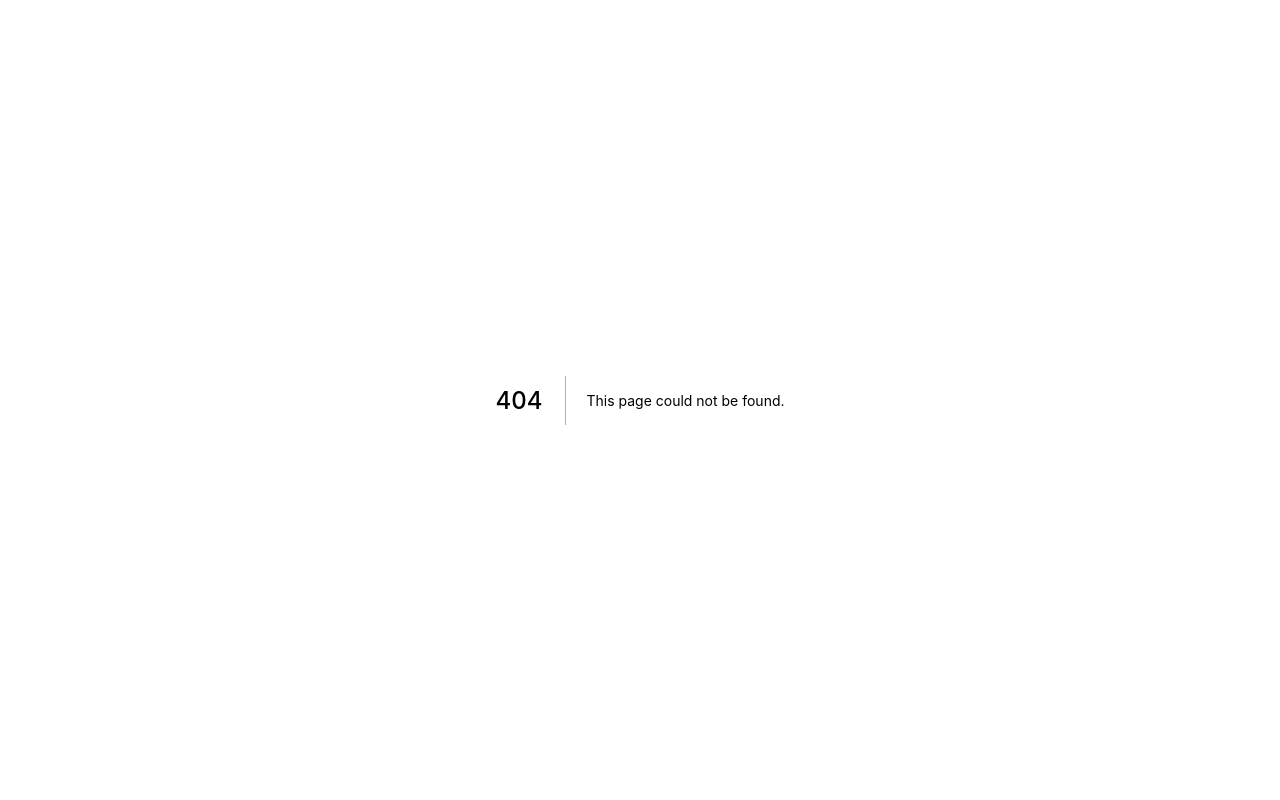
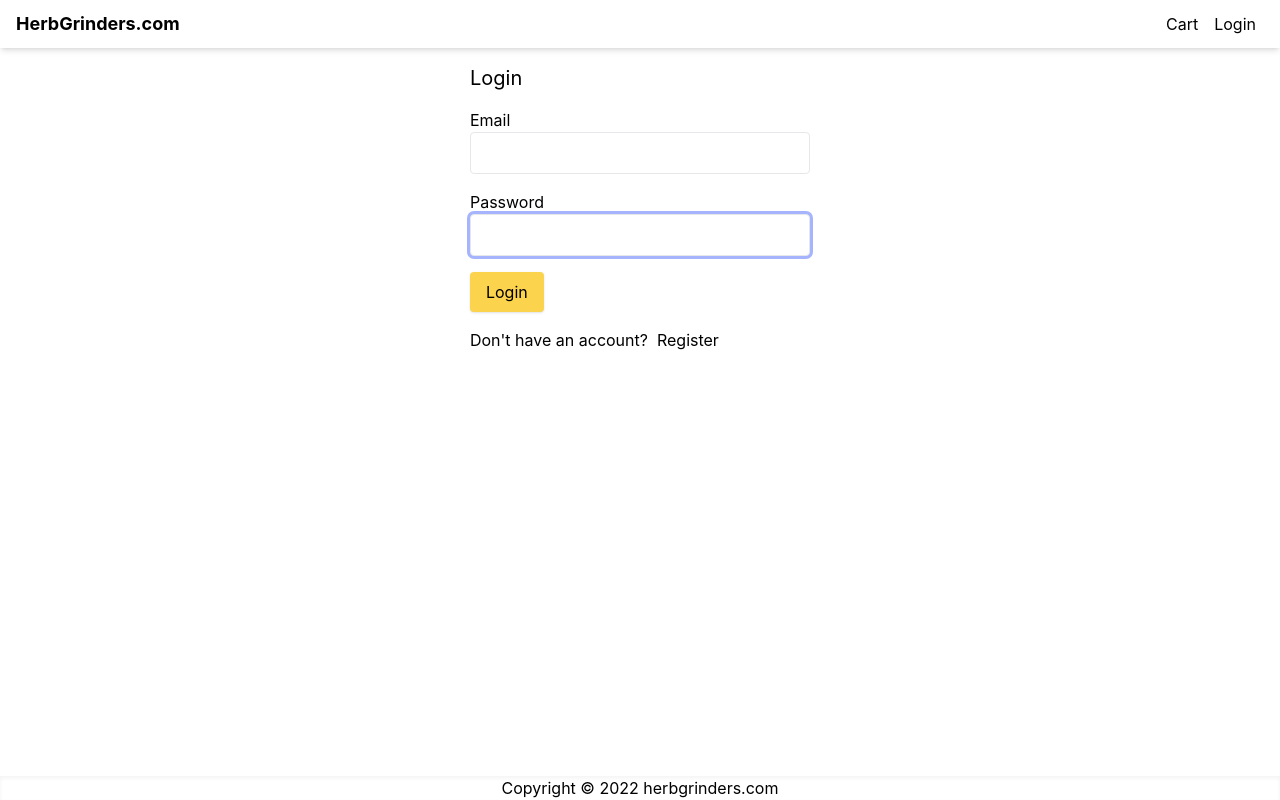
Before and after one commit to jrubino22/next-tailwind-herb-grinders, a Next.js app: page /login in a window 1280 px wide. Before the commit this address had no page. Built offline with nearby package versions, Linux system fonts and the light colour scheme.

Commit message:
login page

```diff
--- a/package.json
+++ b/package.json
@@ -13,7 +13,8 @@
     "js-cookie": "^3.0.1",
     "next": "12.3.1",
     "react": "18.2.0",
-    "react-dom": "18.2.0"
+    "react-dom": "18.2.0",
+    "react-hook-form": "^7.38.0"
   },
   "devDependencies": {
     "@types/react": "^18.0.21",
--- a/pages/cart.js
+++ b/pages/cart.js
@@ -104,7 +104,7 @@
               </li>
               <li>
                 <button
-                  onClick={() => router.push('/shipping')}
+                  onClick={() => router.push('login?reirect=/shipping')}
                   className="primary-button w-full"
                 >
                   Checkout
--- /dev/null
+++ b/pages/login.js
@@ -0,0 +1,67 @@
+import Link from 'next/link';
+import React from 'react';
+import { useForm } from 'react-hook-form';
+import Layout from '../components/Layout';
+
+export default function LoginScreen() {
+  const {
+    handleSubmit,
+    register,
+    formState: { errors },
+  } = useForm();
+  const submitHandler = ({ email, password }) => {
+    console.log(email, password)
+  };
+  return (
+    <Layout title="login">
+      <form
+        className="mx-auto max-w-screen-md"
+        onSubmit={handleSubmit(submitHandler)}
+      >
+        <h1 className="mb-4 text-xl">Login</h1>
+        <div className="mb-4">
+          <label htmlFor="email">Email</label>
+          <input
+            type="email"
+            {...register('email', {
+              required: 'Please enter email',
+              pattern: {
+                value: /^[a-zA-Z0-9_.+-]+@[a-zA-Z0-9-]+.[a-zA-Z0-9-.]+$/i,
+                message: 'Please enter valid email',
+              },
+            })}
+            className="w-full"
+            id="email"
+            autoFocus
+          ></input>
+          {errors.email && (
+            <div className="text-red-500">{errors.email.message}</div>
+          )}
+        </div>
+        <div className="mb-4">
+          <label htmlFor="password">Password</label>
+          <input
+            type="password"
+            {...register('password', {
+                required: 'Please enter password',
+                minLength: { value: 6, message: 'password must be more than 5 characters' },
+            })}
+            className="w-full"
+            id="password"
+            autoFocus
+          ></input>
+          {errors.password && (
+            <div className="text-red-500">{errors.password.message}</div>
+          )}
+        </div>
+        <div className="mb-4">
+          <button className="primary-button">Login</button>
+        </div>
+        <div className="mb-4 ">
+          Don&apos;t have an account? &nbsp;
+          <Link href="register">Register</Link>
+        </div>
+      </form>
+    </Layout>
+  );
+}
--- a/styles/globals.css
+++ b/styles/globals.css
@@ -40,3 +40,9 @@
 .main-prod-image {
   border: 1px solid gray
 }
+
+input,
+select,
+textarea {
+  @apply rounded border p-2 outline-none ring-indigo-300 focus:ring;
+}
```
Also changed, not shown: 1 other file (tests, documents, lock files or other folders).
